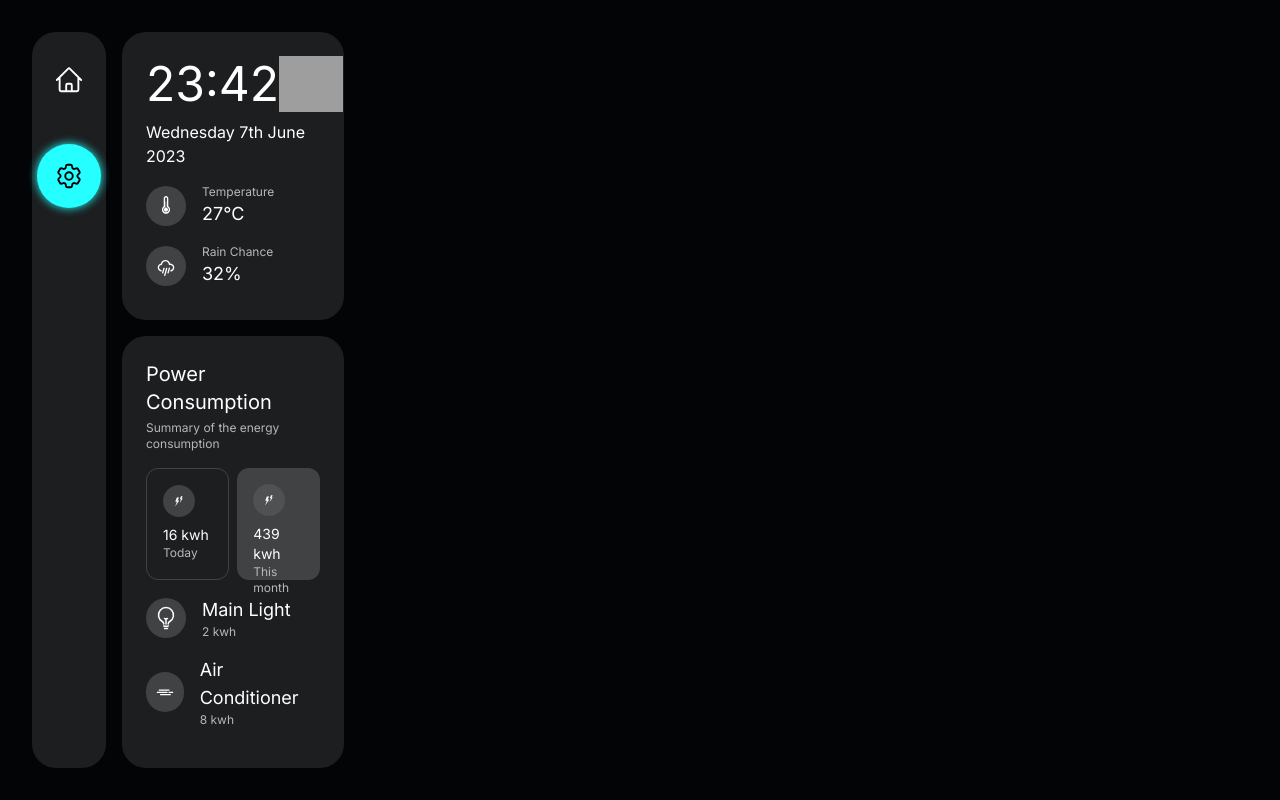
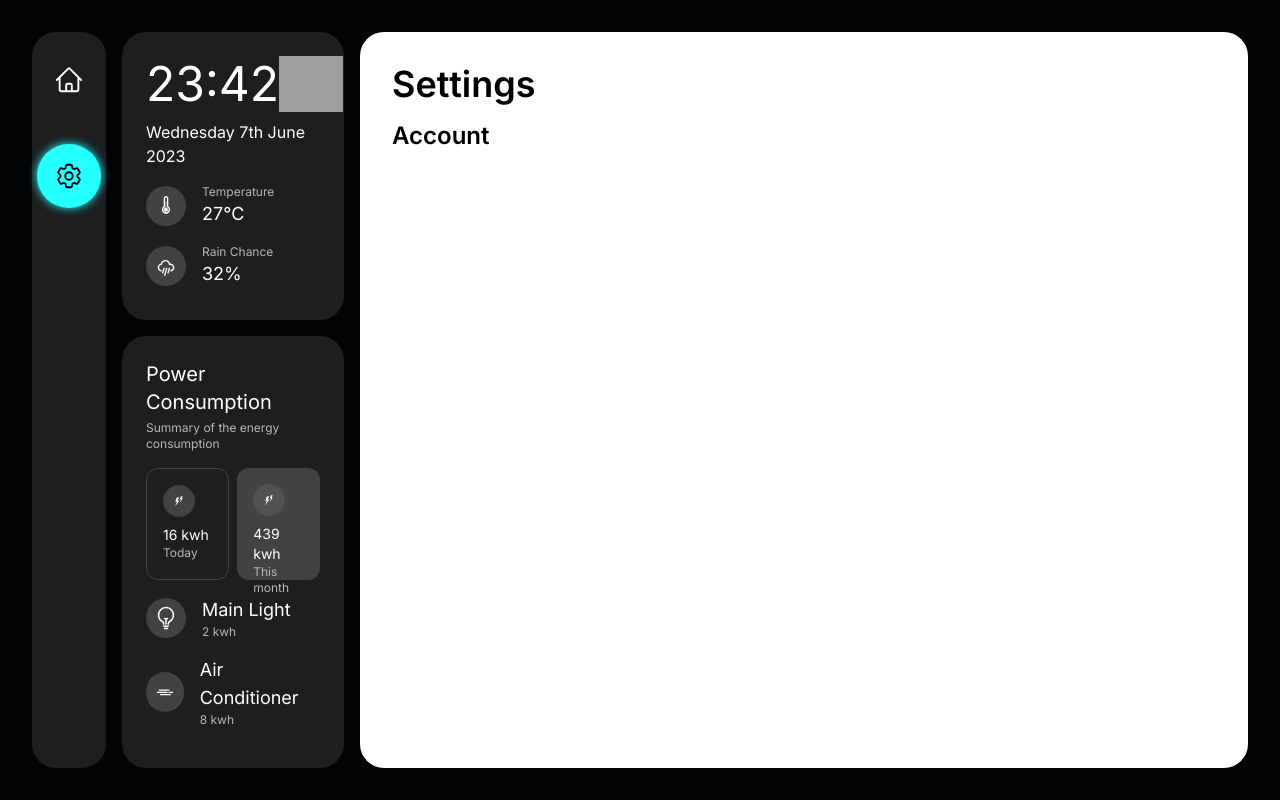
Before and after one commit to ManupaDev/smart-home-ui, a React (Vite) app: page /settings in a window 1280 px wide. Built offline with nearby package versions, Linux system fonts and the light colour scheme; grey boxes are pictures that could not be loaded; what prettier-plugin-tailwindcss would draw is missing.

Commit message:
feat: added settings page

```diff
--- a/src/pages/settings/page.tsx
+++ b/src/pages/settings/page.tsx
@@ -1,5 +1,13 @@
 function SettingsPage() {
-    return ( <div></div> );
+  return (
+    <div className="overflow-y-scroll rounded-3xl border-black  bg-white p-8">
+      <h1 className="text-4xl font-semibold text-black">Settings</h1>
+      <div className="mt-4">
+        <h1 className="text-2xl font-semibold text-black">Account</h1>
+
+      </div>
+    </div>
+  );
 }
 
 export default SettingsPage;
```
